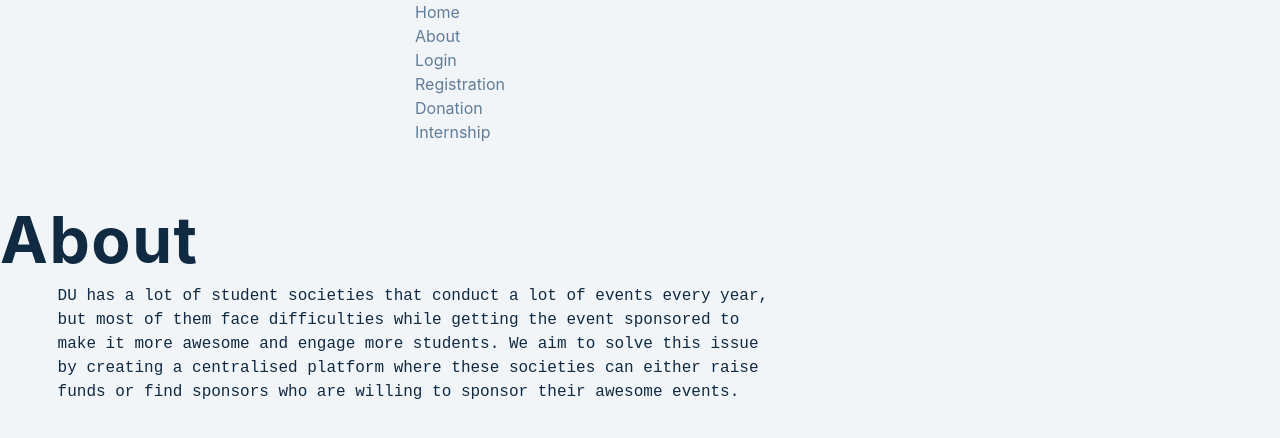
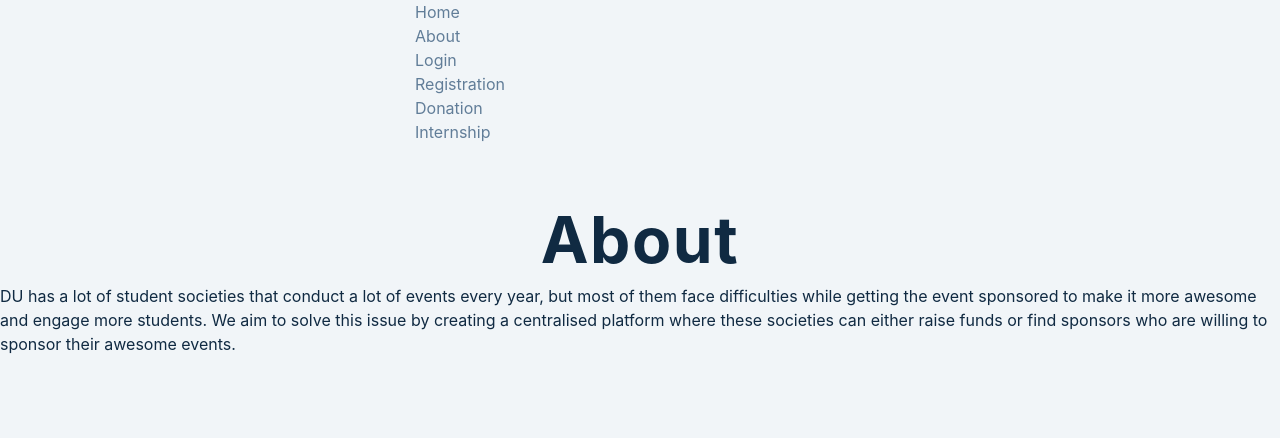
Before and after one commit to HARSHIT-MORE/project, a React (Create React App) app: page /about in a window 1280 px wide. Shown: the top 438 px of the page. Built offline with nearby package versions, Linux system fonts and the light colour scheme.

Commit message:
Some changes

```diff
--- a/src/About.js
+++ b/src/About.js
@@ -3,15 +3,15 @@ import React from "react";
 const About = () => {
   return (
     <>
-    <h1>About</h1>
-    <pre>{
-    `      DU has a lot of student societies that conduct a lot of events every year,
-      but most of them face difficulties while getting the event sponsored to
-      make it more awesome and engage more students. We aim to solve this issue
-      by creating a centralised platform where these societies can either raise
-      funds or find sponsors who are willing to sponsor their awesome events.`
-    }
-    </pre>
+      <h1 style={{ textAlign: "center" }}>About</h1>
+      <div style={{ margin: "auto" }}>
+        DU has a lot of student societies that conduct a lot of events every
+        year, but most of them face difficulties while getting the event
+        sponsored to make it more awesome and engage more students. We aim to
+        solve this issue by creating a centralised platform where these
+        societies can either raise funds or find sponsors who are willing to
+        sponsor their awesome events.
+      </div>
     </>
   );
 };
--- a/src/Donation.js
+++ b/src/Donation.js
@@ -2,7 +2,7 @@ import React from 'react'
 
 function Donation() {
   return (
-    <div>Donation</div>
+    <h1 style={{textAlign:'center'}}>Donation</h1>
   )
 }
 
--- a/src/Internship.js
+++ b/src/Internship.js
@@ -2,7 +2,7 @@ import React from 'react'
 
 function Internship() {
   return (
-    <div>Internship</div>
+    <h1 style={{textAlign:'center'}}>Internship</h1>
   )
 }
 
--- a/src/Login.js
+++ b/src/Login.js
@@ -6,6 +6,8 @@ export const Login = () => {
   const [password, setPassword] = useState("");
 
   return (
+    <>
+    <h1 style={{textAlign:'center'}}>Login</h1>
     <article>
       <form className="form">
         <div className='form-control'>
@@ -31,7 +33,7 @@ export const Login = () => {
         />
         </div>
       <div className='form-control'>
-        <CheckBox/>
+        <CheckBox required/>
       </div>
 
       <button
@@ -44,5 +46,6 @@ export const Login = () => {
       </button>
       </form>
     </article>
+    </>
   );
 };
--- a/src/Registration.js
+++ b/src/Registration.js
@@ -9,6 +9,7 @@ function Registration() {
   const [conform, setConform] = useState("");
   return (
     <>
+    <h1 style={{textAlign:'center'}}>Registration</h1>
     <article>
       <form className="form">
         <div className='form-control'>
@@ -63,7 +64,7 @@ function Registration() {
         />
         </div>
         <div className="form-control">
-          <CheckBox/>
+          <CheckBox  required/>
         </div>
         <button type="submit" onClick={() => console.log("data submitted")}>
           Register
```
